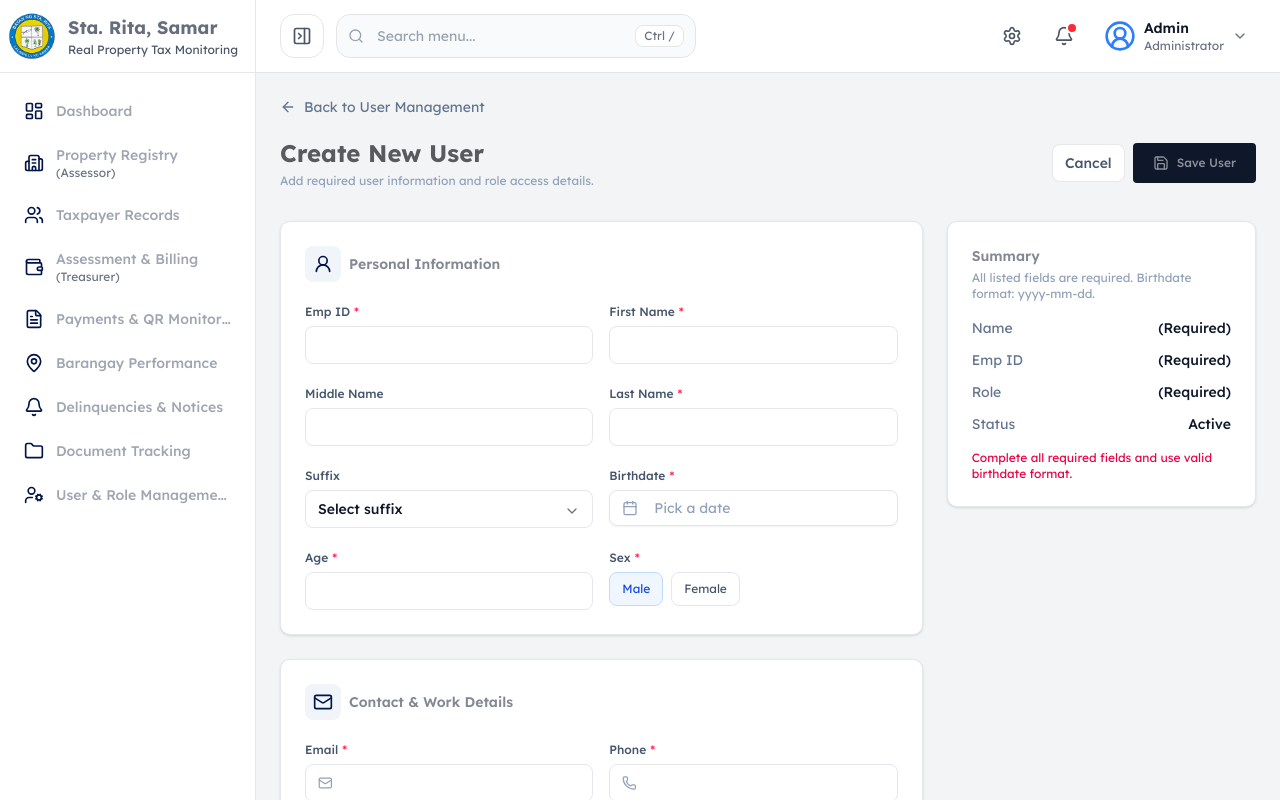
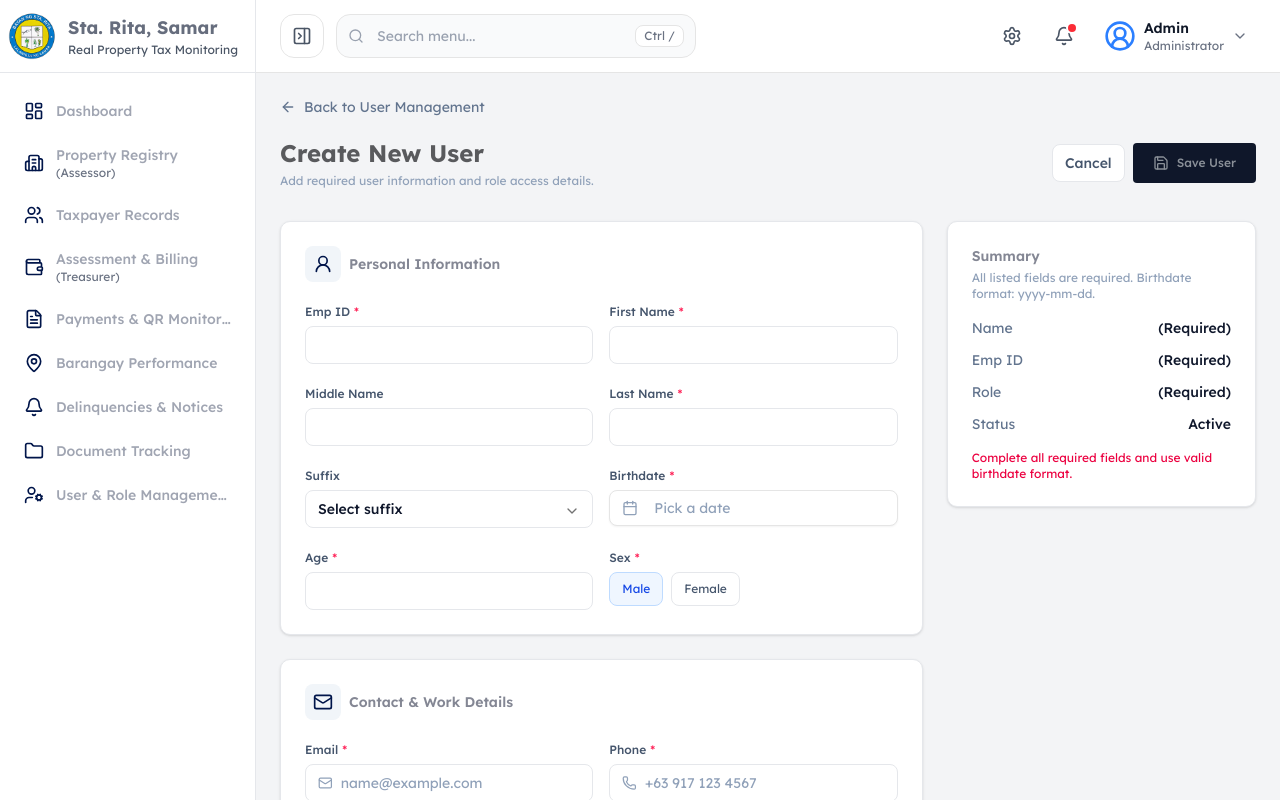
Before and after one commit to panisjr/tax-system, a Next.js app: page /user/create in a window 1280 px wide. Built offline with nearby package versions, Linux system fonts and the light colour scheme.

Commit message:
added more functionality to the user create page, including form validation and error handling. Also updated the UI to be more user-friendly and responsive.

```diff
--- a/app/user/create/page.tsx
+++ b/app/user/create/page.tsx
@@ -1,5 +1,4 @@
 "use client";
-
 
 import { Calendar } from "@/components/ui/calendar";
 import { format } from "date-fns";
@@ -73,7 +72,7 @@ const initialFormState: FormState = {
 };
 
 export default function CreateUserPage() {
-    const router = useRouter();
+  const router = useRouter();
 
   const [showPassword, setShowPassword] = useState(false);
   const [showTempPassword, setShowTempPassword] = useState(false);
@@ -127,7 +126,6 @@ export default function CreateUserPage() {
 
   const isBirthdateValid = useMemo(() => {
     if (!form.birthdate) return true;
-    // ensure the selected date is a valid Date object
     return !isNaN(form.birthdate.getTime());
   }, [form.birthdate]);
 
@@ -135,11 +133,38 @@ export default function CreateUserPage() {
     setErrorMessage(null);
     setSuccessMessage(null);
 
+    // 1. Basic empty fields check
     if (missingRequiredFields) {
       setErrorMessage("Please fill out all required fields.");
       return;
     }
 
+    // 2. Email Validation
+    const emailRegex = /^[^\s@]+@[^\s@]+\.[^\s@]+$/;
+    if (!emailRegex.test(form.email)) {
+      setErrorMessage("Please enter a valid email address (e.g., name@example.com).");
+      return;
+    }
+
+    // 3. Phone Validation (Allows 09... or +639... formats)
+    const strippedPhone = form.phone.replace(/[\s-]/g, ""); // strip spaces and dashes for checking
+    const phoneRegex = /^(?:\+63|63|0)9\d{9}$/;
+    if (!phoneRegex.test(strippedPhone)) {
+      setErrorMessage("Please enter a valid 11-digit mobile number (e.g., 09171234567 or +63 917 123 4567).");
+      return;
+    }
+
+    // 4. Password Security Rules
+    if (form.password.length < 8) {
+      setErrorMessage("Password must be at least 8 characters long.");
+      return;
+    }
+    if (!/[A-Z]/.test(form.password) || !/[0-9]/.test(form.password)) {
+      setErrorMessage("Password must contain at least one uppercase letter and one number.");
+      return;
+    }
+
+    // 5. Password Match Check
     if (form.temp_pass !== form.password) {
       setErrorMessage("Temporary password and password must match.");
       return;
@@ -362,6 +387,8 @@ export default function CreateUserPage() {
             <div className="grid grid-cols-1 gap-4 sm:grid-cols-2">
               <Field
                 label="Email"
+                type="email"
+                placeholder="name@example.com"
                 required
                 value={form.email}
                 leftIcon={<Mail className="h-4 w-4 text-slate-400" />}
@@ -369,10 +396,16 @@ export default function CreateUserPage() {
               />
               <Field
                 label="Phone"
+                type="tel"
+                placeholder="+63 917 123 4567"
                 required
                 value={form.phone}
                 leftIcon={<Phone className="h-4 w-4 text-slate-400" />}
-                onChange={(v) => updateField("phone", v)}
+                onChange={(v) => {
+                  // Prevents letters from being typed; allows numbers, spaces, and +
+                  const sanitized = v.replace(/[^0-9+\s-]/g, "");
+                  updateField("phone", sanitized);
+                }}
               />
               <div>
                 <label className="font-inter text-xs font-medium text-slate-600">
@@ -510,6 +543,7 @@ export default function CreateUserPage() {
 
 function Field({
   label,
+  type = "text",
   placeholder,
   leftIcon,
   value,
@@ -518,6 +552,7 @@ function Field({
   readOnly = false,
 }: {
   label: string;
+  type?: "text" | "email" | "tel";
   placeholder?: string;
   leftIcon?: React.ReactNode;
   value: string;
@@ -534,6 +569,7 @@ function Field({
       <div className="mt-1 flex items-center gap-2 rounded-md border border-gray-200 bg-white px-3 py-2 focus-within:ring-2 focus-within:ring-slate-200">
         {leftIcon}
         <input
+          type={type}
           value={value}
           readOnly={readOnly}
           onChange={(event) => onChange(event.target.value)}
@@ -642,7 +678,6 @@ function SummaryRow({ label, value }: { label: string; value: string }) {
   );
 }
 
-// dropdown component for selecting suffix using accordion
 function SuffixDropdown({
   value,
   onChange,
```
